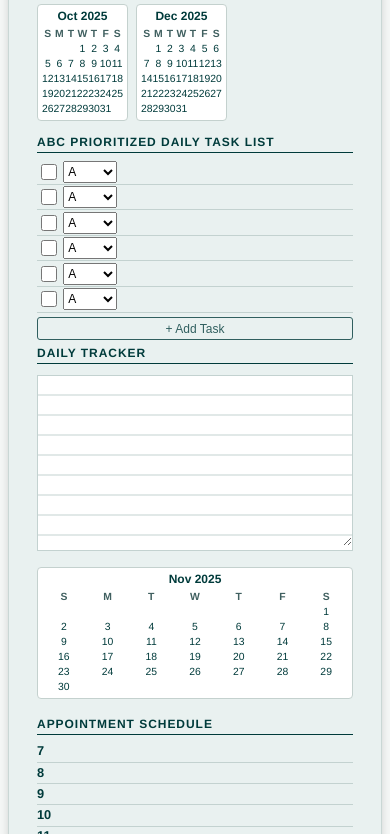
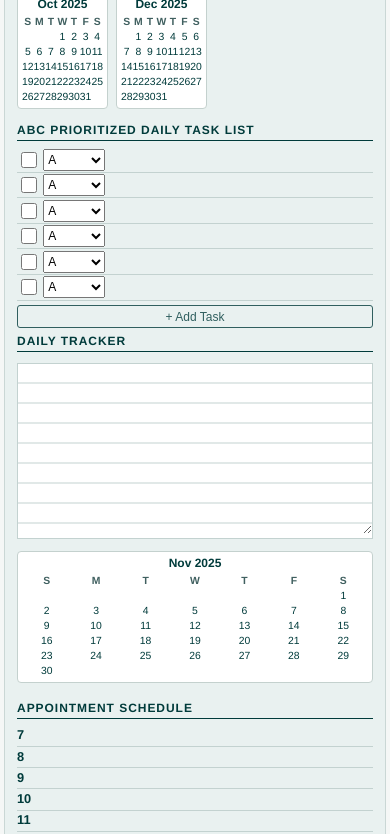
Before and after one commit to andyleer/franklinplanner, a plain HTML site: page index.html in a window 390 px wide. Shown: the part 129-963 px from the top of the page. Drawn offline with Linux system fonts and the light colour scheme; no server answers.

Commit message:
Improve mobile layout and spacing in index.html
Updated styles for mobile view to enhance usability.

```diff
--- a/index.html
+++ b/index.html
@@ -3,6 +3,9 @@
 <head>
 <meta charset="UTF-8" />
 <title>Franklin Planner</title>
+
+<!-- Make mobile use full width / zoomed in -->
+<meta name="viewport" content="width=device-width, initial-scale=1.0" />
 
 <style>
 /* GLOBAL */
@@ -274,20 +277,25 @@ body {
 body.phone-view .spread {
     flex-direction: column;
     align-items: stretch;
-    padding: 0.5rem;
+    padding: 0.25rem;
 }
 
+/* Use as much width as possible on phone */
 body.phone-view .page {
     width: 100%;
-    max-width: 420px;
+    max-width: 100%;
     height: auto;
-    margin: 0 auto 0.75rem;
+    margin: 0 0 0.75rem 0;
+    border-radius: 0;
+    box-shadow: none;
+    padding: 0.75rem 0.75rem 1rem;
 }
 
+/* Stack columns vertically in phone view */
 body.phone-view .page-body {
     display: flex;
     flex-direction: column;
-    gap: 1rem;
+    gap: 0.75rem;
 }
 
 body.phone-view .left-column,
@@ -295,13 +303,13 @@ body.phone-view .right-column {
     width: 100%;
 }
 
-/* In phone view, tighten up spacing a bit */
+/* Slightly tighter headings on phone */
 body.phone-view .section-title {
     padding-top: 6px;
 }
 
+/* On small screens, default to stacked spread (desktop pages but vertical) */
 @media (max-width: 768px) {
-    /* On small screens, default to stacked spread (still can toggle phone view) */
     .spread {
         flex-direction: column;
         align-items: center;
```
